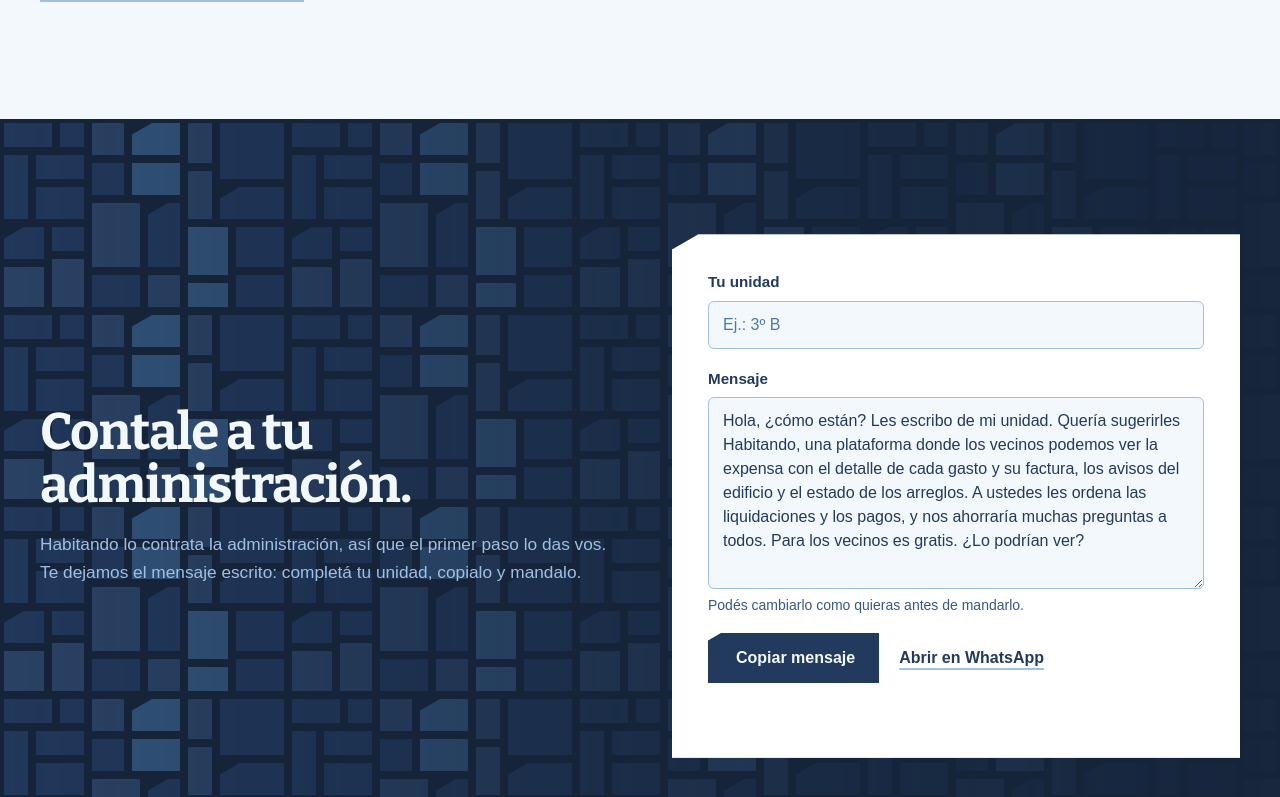
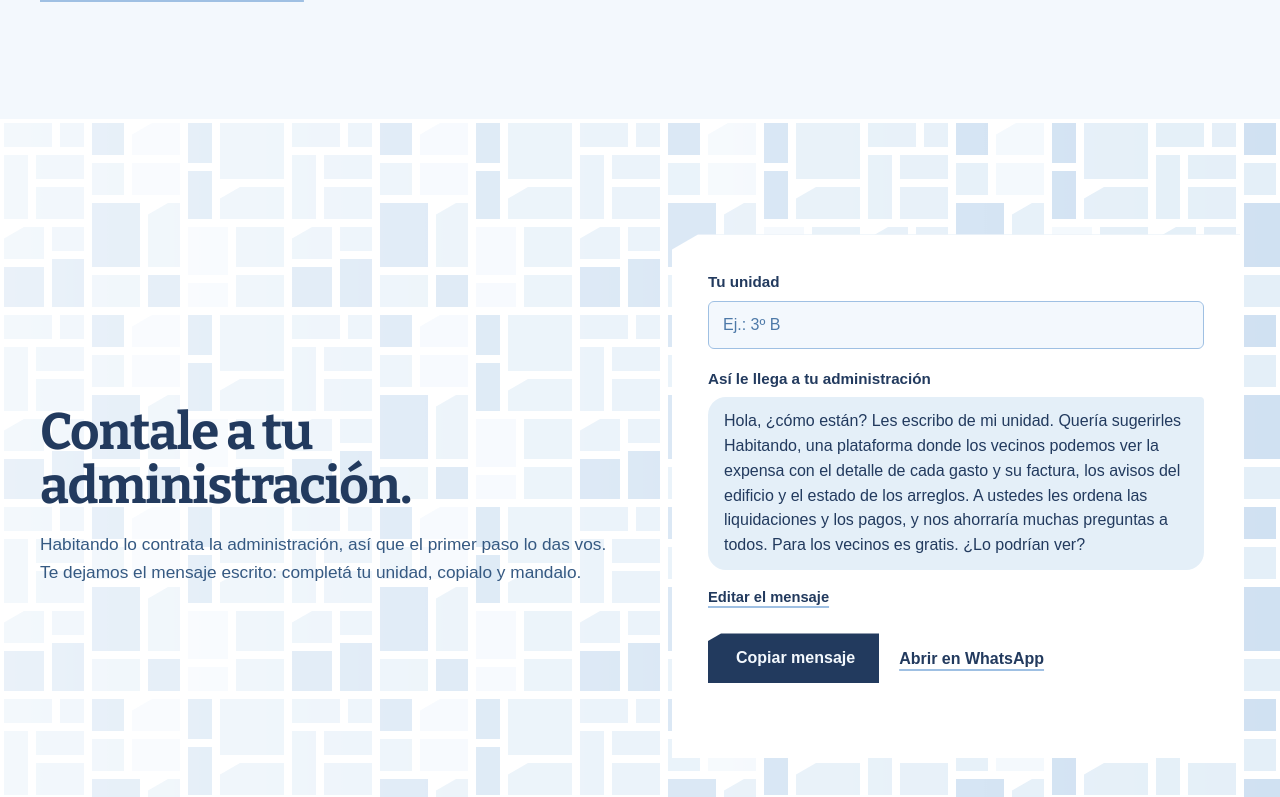
Before and after one commit to Gaston3000/habitando-landing, a Next.js app: page / in a window 1280 px wide. Shown: the part 4423-5220 px from the top of the page. Built offline with nearby package versions, Linux system fonts and the light colour scheme; a web font is replaced by a local one.

Commit message:
banda final sobre la trama clara, mensaje como burbuja de chat y formulario de demo mas corto

```diff
--- a/src/componentes/Accion.js
+++ b/src/componentes/Accion.js
@@ -3,35 +3,36 @@ import FormularioMensaje from "@/componentes/FormularioMensaje";
 import Sala from "@/componentes/Sala";
 import { ALTO_MODULO, ANCHO_MODULO, SALAS } from "@/lib/trama";
 
+// El formulario es una sala más de la planta: blanco, con el corte de 30°, un borde fino y una sombra suave.
 const CLASES_FORMULARIO =
-  "grid min-w-0 gap-4.5 bg-superficie-elevada p-[clamp(1.5rem,3vw,2.25rem)] text-texto-principal corte-26 shadow-[0_0_0_1px_var(--borde-suave)]";
+  "grid min-w-0 gap-4.5 bg-superficie-elevada p-[clamp(1.5rem,3vw,2.25rem)] text-texto-principal corte-26 shadow-[0_0_0_1px_var(--borde-suave),0_28px_56px_-28px_var(--sombra)]";
 
-// La trama oscura de fondo, que se apaga hacia la derecha para que se lea el formulario.
-function TramaOscura() {
+// La trama clara del manual (ambientes celestes sobre blanco). Detrás del texto se apaga un poco, para que se lea.
+function TramaClara() {
   return (
     <svg aria-hidden="true" className="absolute inset-0 block size-full">
       <defs>
         <pattern
-          id="trama-oscura"
+          id="trama-clara"
           width={ANCHO_MODULO}
           height={ALTO_MODULO}
           patternUnits="userSpaceOnUse"
           patternTransform="scale(.8)"
         >
           {SALAS.map((sala, indice) => (
-            <Sala key={indice} sala={sala} className={`trama-oscura-${sala.tono}`} />
+            <Sala key={indice} sala={sala} className={`trama-piso-${sala.tono}`} />
           ))}
         </pattern>
         <linearGradient id="banda-desvanecer" x1="0" y1="0" x2="1" y2="0">
-          <stop offset="0" stopColor="#fff" stopOpacity=".9" />
-          <stop offset=".55" stopColor="#fff" stopOpacity=".35" />
-          <stop offset="1" stopColor="#fff" stopOpacity=".08" />
+          <stop offset="0" stopColor="#fff" stopOpacity=".45" />
+          <stop offset=".5" stopColor="#fff" stopOpacity=".75" />
+          <stop offset="1" stopColor="#fff" stopOpacity="1" />
         </linearGradient>
         <mask id="banda-mascara">
           <rect width="100%" height="100%" fill="url(#banda-desvanecer)" />
         </mask>
       </defs>
-      <rect width="100%" height="100%" fill="url(#trama-oscura)" mask="url(#banda-mascara)" />
+      <rect width="100%" height="100%" fill="url(#trama-clara)" mask="url(#banda-mascara)" />
     </svg>
   );
 }
@@ -39,10 +40,8 @@ function TramaOscura() {
 function Llamado({ titulo, texto }) {
   return (
     <div>
-      <h2 className="max-w-[14ch] font-titulo text-titulo-banda font-bold tracking-[-0.022em] text-balance text-texto-sobre-marca">
-        {titulo}
-      </h2>
-      <p className="mt-4.5 max-w-xl text-[1.08rem] text-texto-sobre-marca-secundario">{texto}</p>
+      <h2 className="max-w-[14ch] font-titulo text-titulo-banda font-bold tracking-[-0.022em] text-balance">{titulo}</h2>
+      <p className="mt-4.5 max-w-xl text-[1.08rem] text-texto-secundario">{texto}</p>
     </div>
   );
 }
@@ -51,11 +50,12 @@ const CLASES_GRILLA =
   "contenedor relative grid grid-cols-1 items-center gap-[clamp(2.5rem,5vw,5rem)] py-[clamp(4.5rem,9vw,7.5rem)] escritorio:grid-cols-2";
 
 // Banda final con la acción de cada perfil: el vecino le escribe a su administración;
-// la administración pide una demo.
+// la administración pide una demo. Va sobre la trama clara y siempre en tema claro (ver .siempre-claro en landing.css):
+// es el único momento blanco de la página, así el final se siente como un final.
 export default function Accion() {
   return (
-    <section id="accion" aria-label="Empezar" className="relative overflow-hidden bg-superficie-marca text-texto-sobre-marca">
-      <TramaOscura />
+    <section id="accion" aria-label="Empezar" className="siempre-claro relative overflow-hidden bg-superficie-elevada text-texto-principal">
+      <TramaClara />
 
       <div data-solo="vecinos" className={CLASES_GRILLA}>
         <Llamado
--- a/src/componentes/FormularioDemo.js
+++ b/src/componentes/FormularioDemo.js
@@ -44,8 +44,12 @@ export default function FormularioDemo({ className }) {
 
   return (
     <form onSubmit={enviar} noValidate className={className}>
+      {/* Nombre y mail en una fila; las unidades con el botón al lado: los mismos datos, más rápidos de completar */}
+      <div className="grid gap-4.5 sm:grid-cols-2 sm:gap-4">
         <CampoFormulario id="nombre" etiqueta="Tu nombre" autoComplete="name" error={errores.nombre} />
         <CampoFormulario id="mail" etiqueta="Tu mail" tipo="email" autoComplete="email" error={errores.mail} />
+      </div>
+      <div className="grid gap-4.5 sm:grid-cols-[minmax(0,1fr)_auto] sm:items-start sm:gap-4">
         <CampoFormulario
           id="unidades"
           etiqueta="Unidades que administrás"
@@ -53,8 +57,8 @@ export default function FormularioDemo({ className }) {
           placeholder="Ej.: 240"
           error={errores.unidades}
         />
-      <div className="flex flex-wrap items-center gap-x-5 gap-y-3">
-        <button type="submit" className={CLASES_BOTON}>
+        {/* El margen lo baja a la altura del campo, debajo de la etiqueta */}
+        <button type="submit" className={`${CLASES_BOTON} justify-self-start sm:mt-7.5`}>
           Pedir una demo
         </button>
       </div>
--- a/src/componentes/FormularioMensaje.js
+++ b/src/componentes/FormularioMensaje.js
@@ -16,20 +16,27 @@ function armarMensaje(unidad) {
 }
 
 // El vecino no contrata Habitando: se lo sugiere a su administración.
-// Le dejamos el mensaje escrito para copiar o mandar por WhatsApp. Mientras no lo toque, se completa con su unidad.
+// Le dejamos el mensaje escrito, mostrado como le va a llegar (una burbuja de chat), para copiar o mandar por WhatsApp.
+// Mientras no lo toque, se completa con su unidad. "Editar el mensaje" lo pasa a un campo de texto.
 export default function FormularioMensaje({ className }) {
   const [unidad, setUnidad] = useState("");
   const [mensajeEditado, setMensajeEditado] = useState(null);
+  const [editando, setEditando] = useState(false);
   const [aviso, setAviso] = useState(null);
 
   const refMensaje = useRef(null);
+  const refBurbuja = useRef(null);
 
   const mensaje = mensajeEditado ?? armarMensaje(unidad);
 
   // Si el navegador no deja copiar, el mensaje queda seleccionado para copiarlo a mano.
   function seleccionarMensaje() {
+    if (editando) {
       refMensaje.current.focus();
       refMensaje.current.select();
+    } else {
+      window.getSelection().selectAllChildren(refBurbuja.current);
+    }
     setAviso({ ok: false, texto: "Dejamos el mensaje seleccionado: copialo con Ctrl+C o manteniendo apretado." });
   }
 
@@ -55,15 +62,37 @@ export default function FormularioMensaje({ className }) {
         value={unidad}
         onChange={(evento) => setUnidad(evento.target.value)}
       />
+      {editando ? (
         <CampoTextoLargo
           ref={refMensaje}
           id="mensaje"
           etiqueta="Mensaje"
-        ayuda="Podés cambiarlo como quieras antes de mandarlo."
           filas={7}
+          autoFocus
           value={mensaje}
           onChange={(evento) => setMensajeEditado(evento.target.value)}
         />
+      ) : (
+        <div className="flex flex-col gap-1.5">
+          <p id="mensaje-etiqueta" className="text-[0.95rem] font-semibold">
+            Así le llega a tu administración
+          </p>
+          <p
+            ref={refBurbuja}
+            aria-labelledby="mensaje-etiqueta"
+            className="rounded-[18px_4px_18px_18px] bg-superficie-hundida px-4 py-3 leading-[1.55]"
+          >
+            {mensaje}
+          </p>
+        </div>
+      )}
+      <button
+        type="button"
+        onClick={() => setEditando(!editando)}
+        className={`${CLASES_ENLACE} -mt-2 justify-self-start text-[0.92rem]`}
+      >
+        {editando ? "Ver cómo queda" : "Editar el mensaje"}
+      </button>
       <div className="flex flex-wrap items-center gap-x-5 gap-y-3">
         <button type="submit" className={CLASES_BOTON}>
           Copiar mensaje
--- a/src/estilos/landing.css
+++ b/src/estilos/landing.css
@@ -993,3 +993,40 @@ html[data-perfil="administraciones"] [data-invita="administraciones"] {
 .timbre[data-encendido="true"] .timbre-etiqueta {
   background: var(--azul-600);
 }
+
+/* SIEMPRE CLARO: lo que va adentro usa los colores del tema claro también en modo oscuro.
+   Lo usa la banda final, que va sobre la trama clara del manual. Son los mismos valores del tema claro de tema.css. */
+.siempre-claro {
+  color-scheme: light;
+
+  --superficie-pagina: var(--azul-50);
+  --superficie-elevada: var(--blanco);
+  --superficie-hundida: var(--azul-100);
+  --superficie-flotante: var(--blanco);
+  --superficie-zona: var(--azul-100);
+
+  --texto-principal: var(--azul-800);
+  --texto-secundario: var(--azul-600);
+  --texto-atenuado: var(--azul-500);
+
+  --borde-suave: var(--azul-200);
+  --borde-fuerte: var(--azul-300);
+
+  --accion-principal: var(--azul-800);
+  --accion-principal-hover: var(--azul-900);
+  --accion-principal-texto: var(--azul-50);
+  --accion-secundaria: var(--azul-100);
+  --foco: var(--azul-500);
+  --sombra: rgb(14 24 41 / 0.28);
+
+  --exito-fondo: var(--verde-50);
+  --exito-texto: var(--verde-700);
+  --atencion-fondo: var(--ambar-50);
+  --atencion-texto: var(--ambar-700);
+  --peligro-fondo: var(--rojo-50);
+  --peligro-texto: var(--rojo-700);
+
+  --trama-clara-1: var(--azul-100);
+  --trama-clara-2: var(--azul-200);
+  --trama-clara-3: var(--azul-50);
+}
```
Lines whose indentation alone changed are shown as unchanged.
